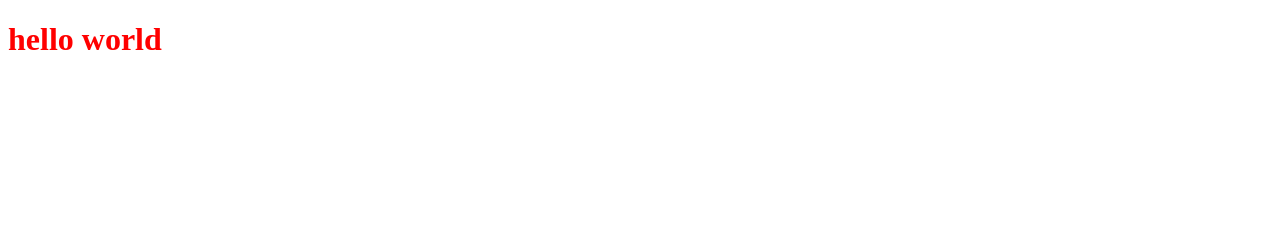
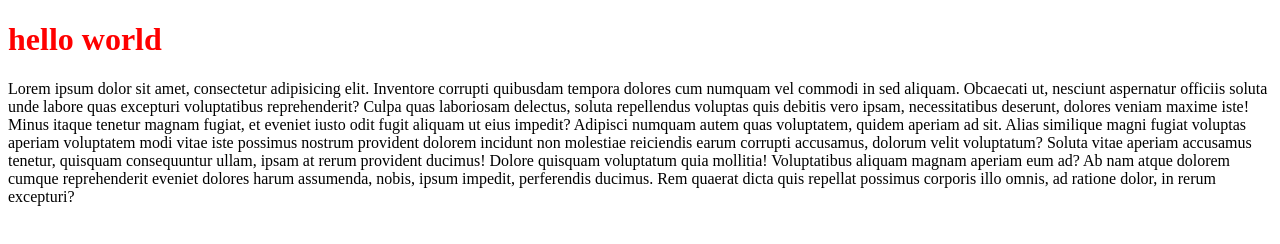
Before and after one commit to shadowrahmat/my-shelly-coop, a plain HTML site: page index.html in a window 1280 px wide. Drawn offline with Linux system fonts and the light colour scheme.

Commit message:
first commit

```diff
--- a/index.html
+++ b/index.html
@@ -10,5 +10,9 @@
 
     <h1>hello world</h1>
 
+    <p>
+        Lorem ipsum dolor sit amet, consectetur adipisicing elit. Inventore corrupti quibusdam tempora dolores cum numquam vel commodi in sed aliquam. Obcaecati ut, nesciunt aspernatur officiis soluta unde labore quas excepturi voluptatibus reprehenderit? Culpa quas laboriosam delectus, soluta repellendus voluptas quis debitis vero ipsam, necessitatibus deserunt, dolores veniam maxime iste! Minus itaque tenetur magnam fugiat, et eveniet iusto odit fugit aliquam ut eius impedit? Adipisci numquam autem quas voluptatem, quidem aperiam ad sit. Alias similique magni fugiat voluptas aperiam voluptatem modi vitae iste possimus nostrum provident dolorem incidunt non molestiae reiciendis earum corrupti accusamus, dolorum velit voluptatum? Soluta vitae aperiam accusamus tenetur, quisquam consequuntur ullam, ipsam at rerum provident ducimus! Dolore quisquam voluptatum quia mollitia! Voluptatibus aliquam magnam aperiam eum ad? Ab nam atque dolorem cumque reprehenderit eveniet dolores harum assumenda, nobis, ipsum impedit, perferendis ducimus. Rem quaerat dicta quis repellat possimus corporis illo omnis, ad ratione dolor, in rerum excepturi?
+    </p>
+
 </body>
 </html>
```
